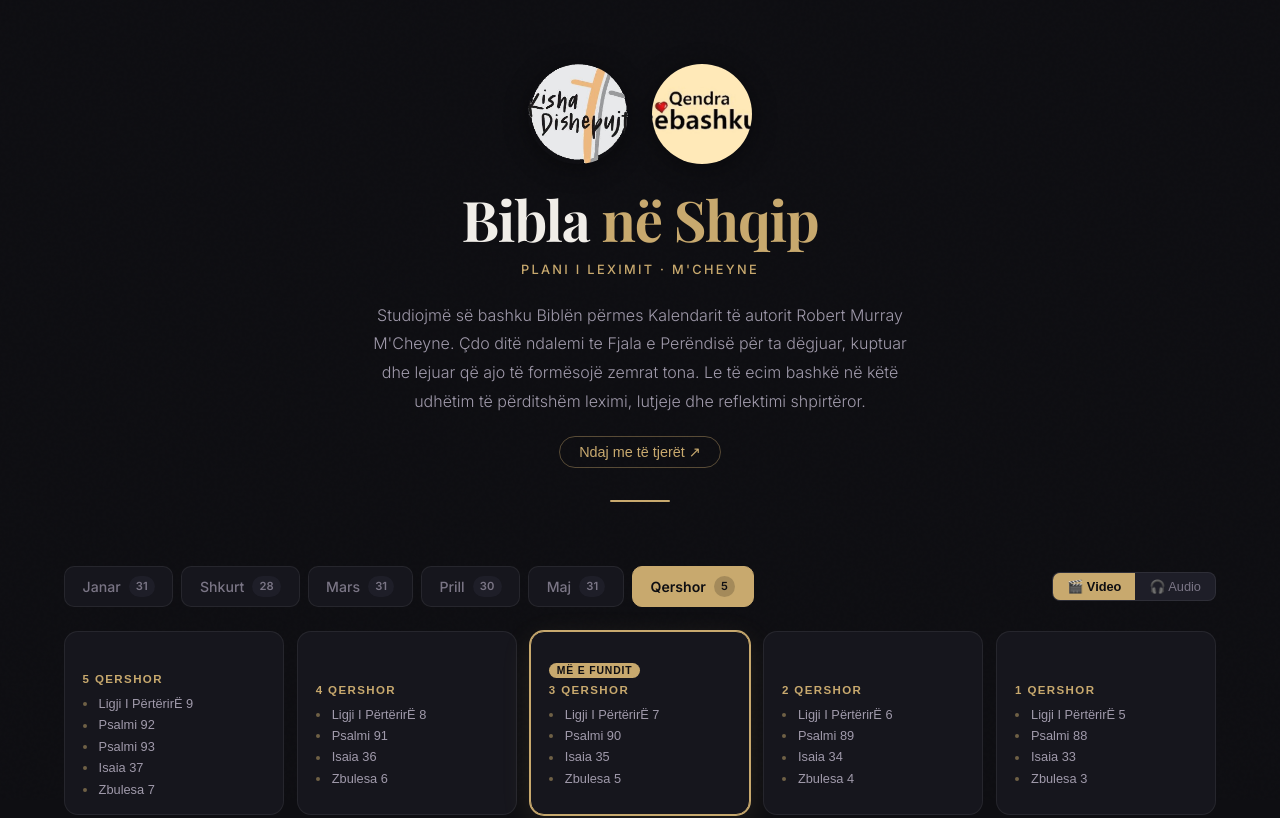
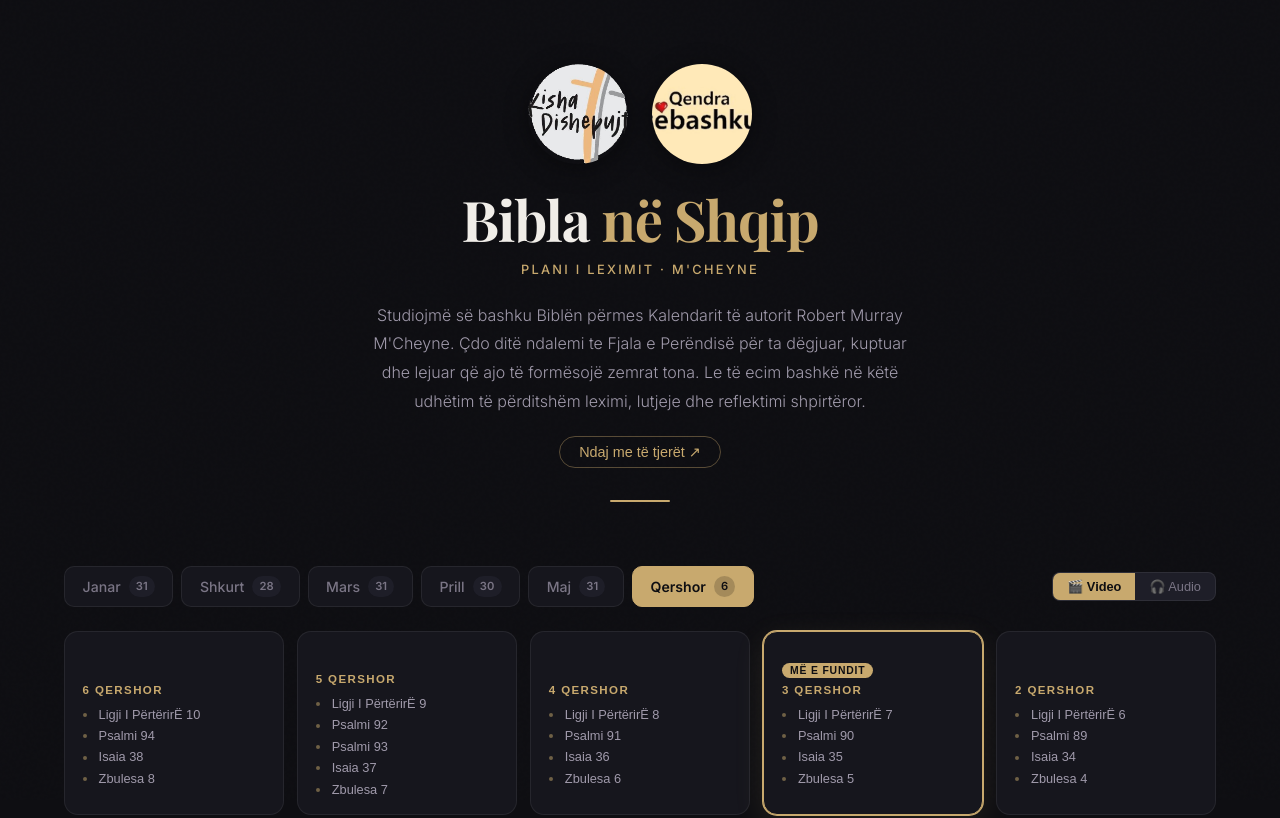
Before and after one commit to jeffandmeredith-max/bibla-shqip, a React (Vite) app: page / in a window 1280 px wide. Shown: the top 818 px of the page. Built offline with nearby package versions, Linux system fonts and the light colour scheme.

Commit message:
chore: daily update 2026-06-06

```diff
--- a/src/data/june.js
+++ b/src/data/june.js
@@ -118,5 +118,28 @@ export const june = [
         "start": 794
       }
     ]
+  },
+  {
+    "day": 6,
+    "date": "6 Qershor",
+    "videoId": "HknNZaU6NXg",
+    "readings": [
+      {
+        "title": "Ligji I PërtërirË 10",
+        "start": 0
+      },
+      {
+        "title": "Psalmi 94",
+        "start": 197
+      },
+      {
+        "title": "Isaia 38",
+        "start": 325
+      },
+      {
+        "title": "Zbulesa 8",
+        "start": 523
+      }
+    ]
   }
 ]
```
